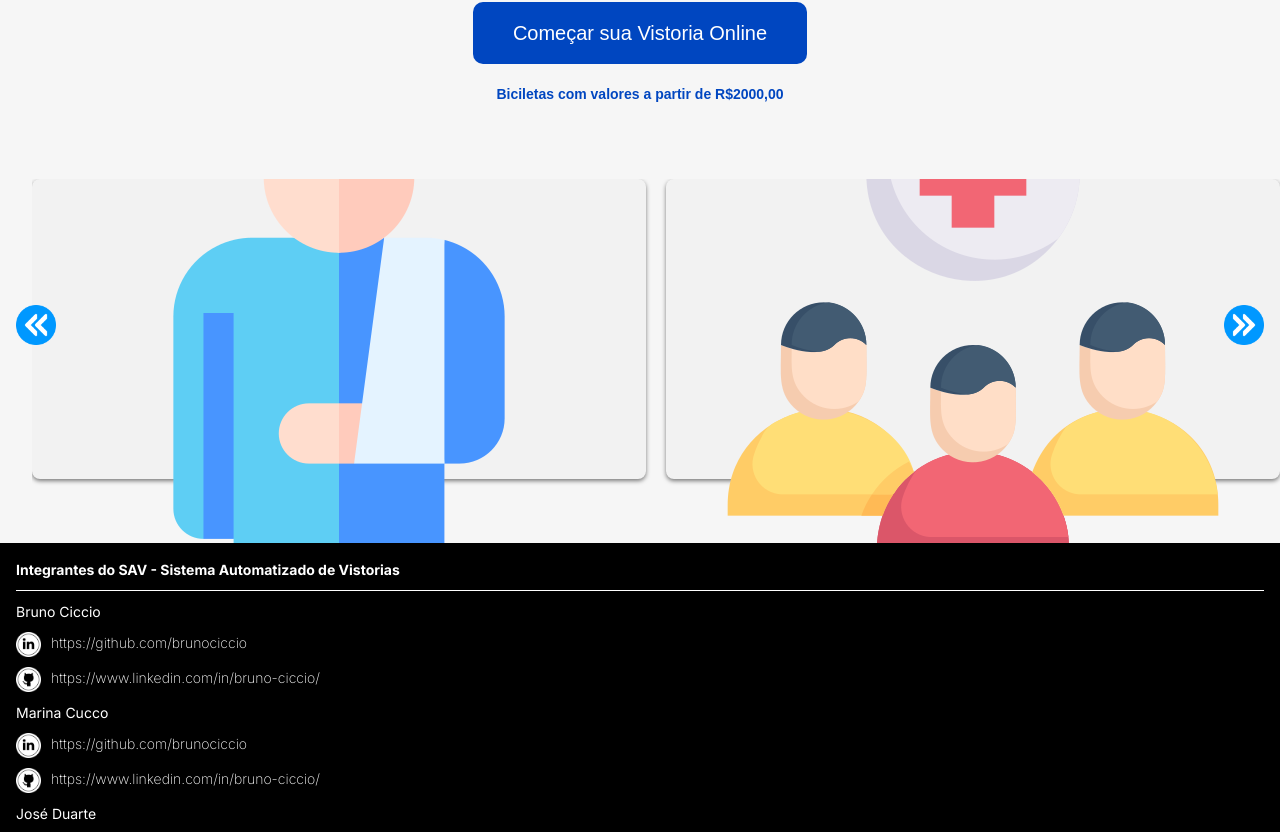
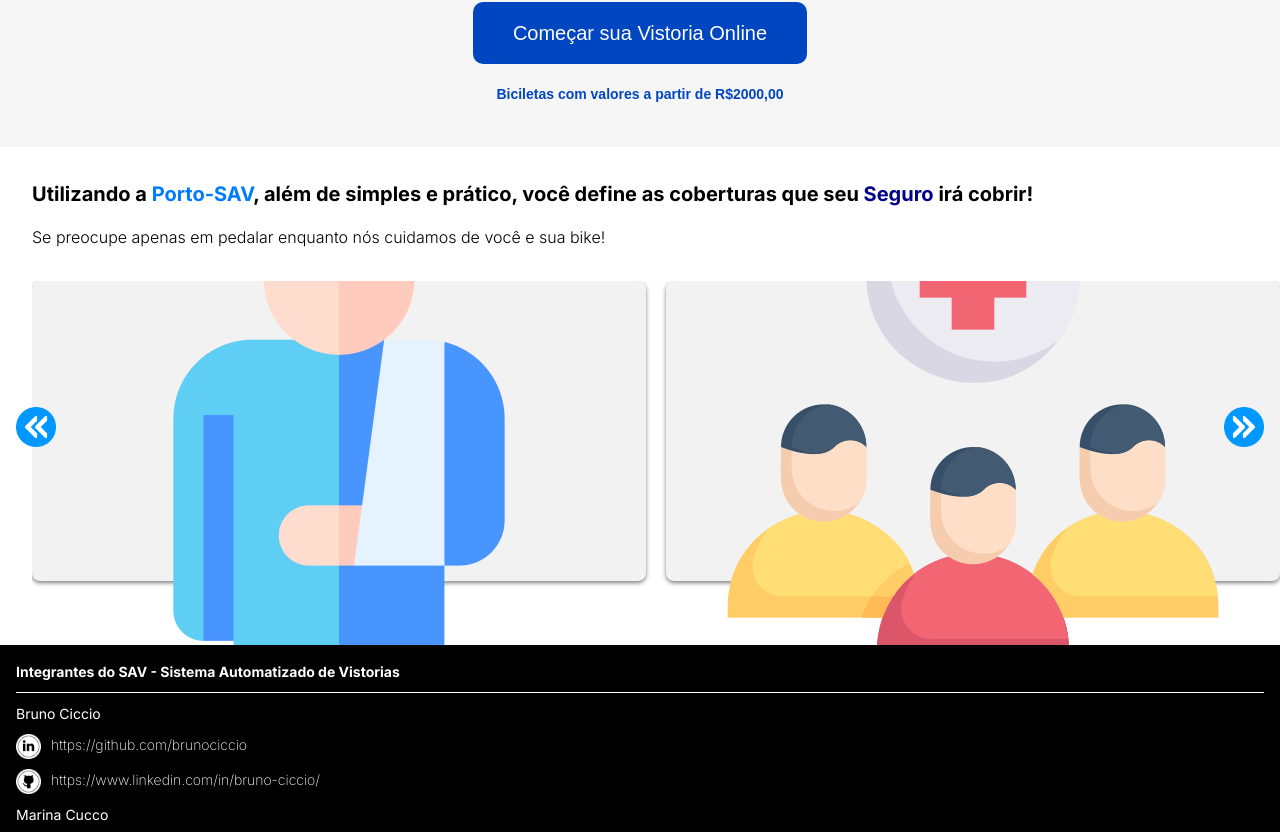
Before and after one commit to brunociccio/SAV-Bike-Porto, a Next.js app: page / in a window 1280 px wide. Shown: the part 722-1554 px from the top of the page. Built offline with nearby package versions, Linux system fonts and the light colour scheme.

Commit message:
criação do componente de texto do carrossel

```diff
--- /dev/null
+++ b/src/app/components/bloco-texto-carrossel.js
@@ -0,0 +1,44 @@
+import React from 'react';
+import styled from 'styled-components';
+
+const Container = styled.div`
+  margin-left: 2em;
+  padding-top: 2em;
+`;
+
+const Title = styled.h1`
+  font-weight: bold;
+  color: black;
+  margin-right: 3em;
+  font-size: 20px;
+`;
+
+const BlueLightText = styled.span`
+  color: #007BFF; /* Azul claro */
+`;
+
+const BlueDarkText = styled.span`
+  color: #00008B; /* Azul escuro */
+`;
+
+const Description = styled.p`
+  font-weight: 300;
+  color: black;
+  font-size: 16px;
+  margin: 1em 2em 2em 0;
+`;
+
+const TextoCarrossel = () => {
+  return (
+    <Container>
+      <Title>
+        Utilizando a <BlueLightText>Porto-SAV</BlueLightText>, além de simples e prático, você define as coberturas que seu <BlueDarkText>Seguro</BlueDarkText> irá cobrir!
+      </Title>
+      <Description>
+        Se preocupe apenas em pedalar enquanto nós cuidamos de você e sua bike!
+      </Description>
+    </Container>
+  );
+};
+
+export default TextoCarrossel;
--- a/src/app/globals.css
+++ b/src/app/globals.css
@@ -43,3 +43,7 @@ body {
 .home {
   background-color: #f6f6f6;
 }
+
+.bloco2-home {
+  background-color: #fff;
+}
--- a/src/app/page.js
+++ b/src/app/page.js
@@ -11,6 +11,7 @@ import { SubtituloFotoIA } from "./components/sub-titulo-ia";
 import Carrossel from "./components/carrossel";
 import 'slick-carousel/slick/slick.css';
 import 'slick-carousel/slick/slick-theme.css';
+import TextoCarrossel from "./components/bloco-texto-carrossel";
 
 
 export default function Home() {
@@ -45,9 +46,13 @@ export default function Home() {
             <ParagrafoHome2 text="Biciletas com valores a partir de R$2000,00"/>
         </div>
 
-        <div>
+        <div className="bloco2-home">
+            <TextoCarrossel/>
             <Carrossel/>
         </div>
+
+
+
 
         <Footer />
     </main>
```
